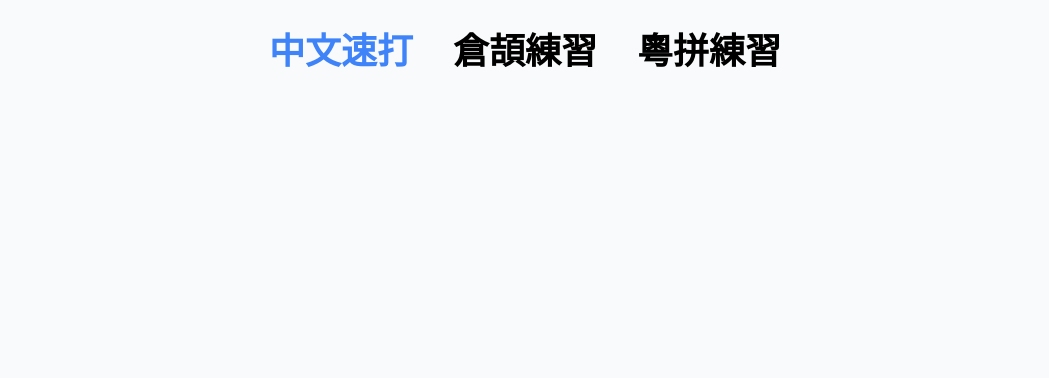
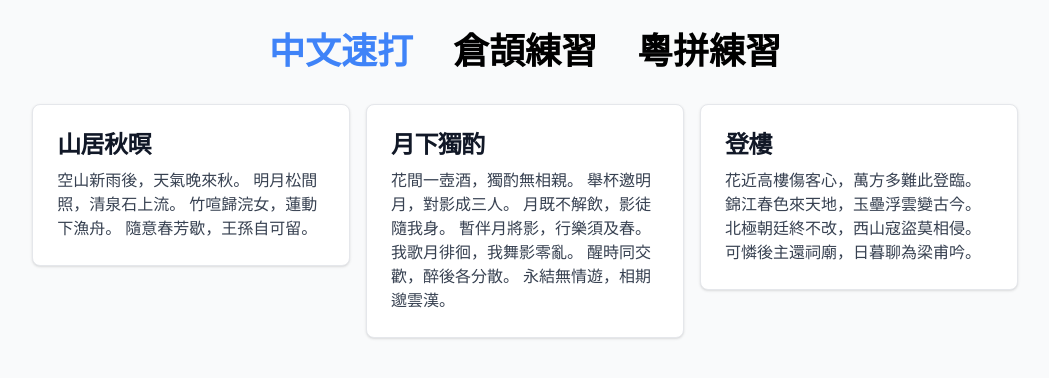
Before and after one commit to LokMongLittleWorld/Chinese-typing, a React (Vite) app in the folder react/: page / in a window 1280 px wide. Shown: the top 378 px of the page, without its empty margins (115-1164 px from the left). Built offline with nearby package versions, Linux system fonts and the light colour scheme; no server answers; sample sign-in values are in the browser's storage; a web font is replaced by a local one.

Commit message:
feat: basic article display

```diff
--- /dev/null
+++ b/react/src/Components/ArticleDisplayCard.jsx
@@ -0,0 +1,10 @@
+export default function ArticleDisplayCard({ title, content }) {
+  return (
+    <div className="block max-w-sm p-6 bg-white border border-gray-200 rounded-lg shadow hover:bg-gray-100 dark:bg-gray-800 dark:border-gray-700 dark:hover:bg-gray-700">
+      <h5 className="mb-2 text-2xl font-bold tracking-tight text-gray-900 dark:text-white">
+        {title}
+      </h5>
+      <p className="font-normal text-gray-700 dark:text-gray-400">{content}</p>
+    </div>
+  );
+}
--- a/react/src/Pages/speed-typing/Index.jsx
+++ b/react/src/Pages/speed-typing/Index.jsx
@@ -1,7 +1,16 @@
+import Essays from "../../../static/speed-typing/twelve_model_essays.json";
+import ArticleDisplayCard from "../../Components/ArticleDisplayCard.jsx";
+
 export default function Index() {
   return (
     <main className="flex justify-center items-center mt-8">
-      <div className="grid grid-cols-3 gap-4 w-[80%]"></div>
+      <div className="grid grid-cols-3 gap-4 w-[80%]">
+        {Object.values(Essays).map((essay, index) => (
+          <div key={index}>
+            <ArticleDisplayCard title={essay?.title} content={essay.content} />
+          </div>
+        ))}
+      </div>
     </main>
   );
 }
--- /dev/null
+++ b/react/static/speed-typing/twelve_model_essays.json
@@ -0,0 +1,14 @@
+{
+    "0": {
+        "title": "山居秋暝",
+        "content": "空山新雨後，天氣晚來秋。\n明月松間照，清泉石上流。\n竹喧歸浣女，蓮動下漁舟。\n隨意春芳歇，王孫自可留。"
+    },
+    "1": {
+        "title": "月下獨酌",
+        "content": "花間一壺酒，獨酌無相親。\n舉杯邀明月，對影成三人。\n月既不解飲，影徒隨我身。\n暫伴月將影，行樂須及春。\n我歌月徘徊，我舞影零亂。\n醒時同交歡，醉後各分散。\n永結無情遊，相期邈雲漢。"
+    },
+    "2": {
+        "title": "登樓",
+        "content": "花近高樓傷客心，萬方多難此登臨。\n錦江春色來天地，玉壘浮雲變古今。\n北極朝廷終不改，西山寇盜莫相侵。\n可憐後主還祠廟，日暮聊為梁甫吟。"
+    }
+}
```
